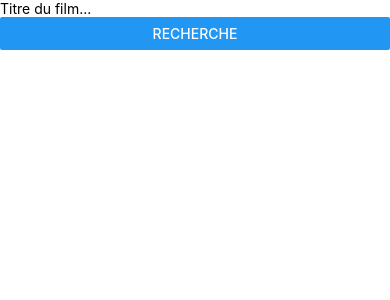
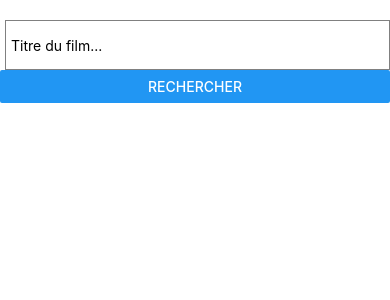
Before and after one commit to johnson-ad/react-native-app-movies, a React Native app: screen / in a window 390 px wide. Shown: the top 300 px of the page. Built offline with nearby package versions, Linux system fonts and the light colour scheme.

Commit message:
Ajout du style au component Search

```diff
--- a/component/Search.js
+++ b/component/Search.js
@@ -1,13 +1,28 @@
-import { View, TextInput, Button } from 'react-native'
+import { View, TextInput, Button, StyleSheet } from 'react-native'
 import React from 'react'
 
 const Search = () => {
   return (
-    <View>
-      <TextInput placeholder='Titre du film...' />
-      <Button title='Recherche' onPress={()=>{}}/>
+    <View style={styles.main_container}>
+      <TextInput placeholder='Titre du film...' style={styles.textinput}/>
+      <Button style={{height: 70}} title='Rechercher' onPress={()=>{}}/>
     </View>
   )
 }
 
+
+const styles =StyleSheet.create({
+    main_container:{
+        marginTop: 20,
+        flex: 1,
+    },
+    textinput:{
+        marginLeft: 5,
+        marginRigth: 5,
+        height: 50,
+        borderColor: 'gray',
+        borderWidth: 1,
+        padding: 5
+    }
+})
 export default Search
```
